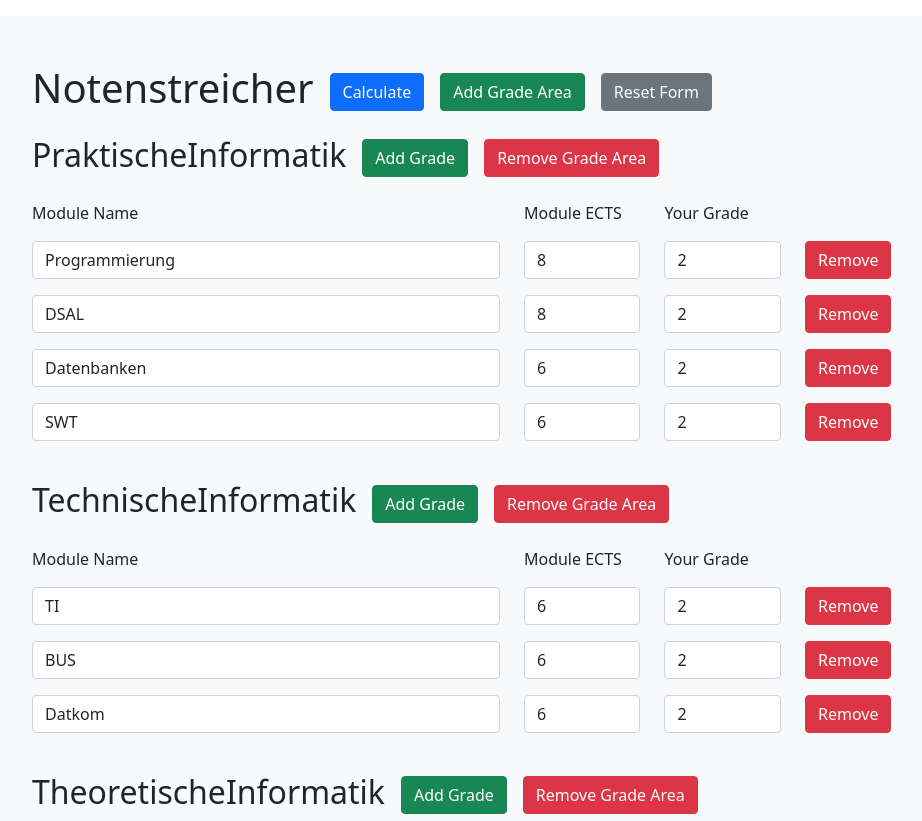
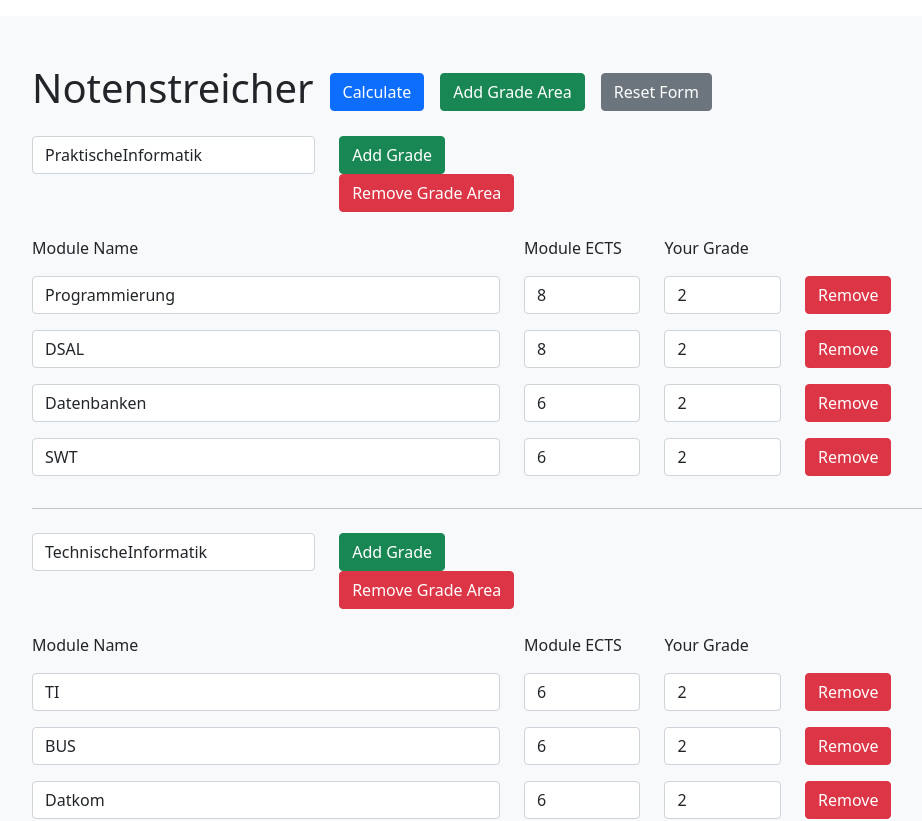
Before and after one commit to laurenzfg/notenstreicher, a React (Create React App) app: page / in a window 1280 px wide. Shown: the top 821 px of the page, without its empty margins (102-1024 px from the left). Built offline with nearby package versions, Linux system fonts and the light colour scheme.

Commit message:
Update rendering

```diff
--- a/src/App.js
+++ b/src/App.js
@@ -29,8 +29,11 @@ const App = () => {
             Reset Form
           </Button>
         </h1>
-        {transcript.meggs.map((gradeArea, i)  => (
-          <MEGGDisplay gradeArea={gradeArea} gradeAreaKey={i} />
+        {transcript.meggs.map((gradeArea, i) => (
+          <>
+            <MEGGDisplay gradeArea={gradeArea} gradeAreaKey={i} />
+            <hr />
+          </>
         ))}
       </Container>
     </Container>
--- a/src/Grade.js
+++ b/src/Grade.js
@@ -5,9 +5,9 @@ import Col from "react-bootstrap/Col";
 import Form from "react-bootstrap/Form";
 import Button from "react-bootstrap/Button";
 
-const Grade = ({grade, gradeAreaKey, gradeKey}) => {
+const Grade = ({ grade, gradeAreaKey, gradeKey }) => {
   return (
-    <Col className="ml-2 mr-2 mb-2" key="AfI">
+    <Col className="ml-2 mr-2 mb-2">
       <Form>
         <Row>
           <Col className="mb-2 col-md-7 col-12">
--- a/src/MEGG.js
+++ b/src/MEGG.js
@@ -2,6 +2,7 @@ import React from "react";
 
 import Row from "react-bootstrap/Row";
 import Col from "react-bootstrap/Col";
+import Form from "react-bootstrap/Form";
 import Button from "react-bootstrap/Button";
 
 import Grade from "./Grade";
@@ -9,17 +10,28 @@ import Grade from "./Grade";
 const MEGGDisplay = ({ gradeArea, gradeAreaKey }) => {
   return (
     <>
-      <h2 className="mt-4 mb-4">
-        {gradeArea.name}
-        <Button variant="success" className="ms-3">
-          Add Grade
-        </Button>
-        <Button variant="danger" className="ms-3">
-          Remove Grade Area
-        </Button>
-      </h2>
+      <Col className="mt-4 mb-4 col-7">
+        <Form>
+          <Row>
+            <Col className="col-6">
+              <Form.Control
+                value={gradeArea.name}
+                placeholder="Module Area Name"
+              />
+            </Col>
+            <Col className="col-6">
+              <Button variant="success" className="me-2">
+                Add Grade
+              </Button>{" "}
+              <Button variant="danger" className="">
+                Remove Grade Area
+              </Button>
+            </Col>
+          </Row>
+        </Form>
+      </Col>
 
-      <Row className="col-md-10" sm={1}>
+      <Row className="col-10" sm={1}>
         <Col className="ml-2 mr-2 mb-2" key="AfI">
           <Row>
             <Col className="mb-2 col-md-7 col-12">Module Name</Col>
```
